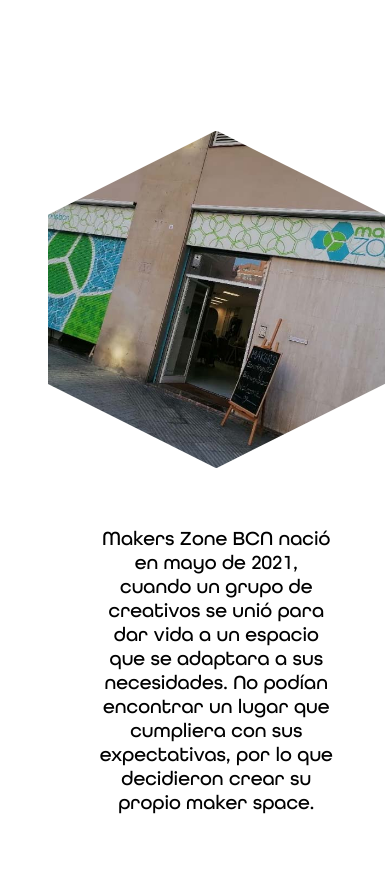
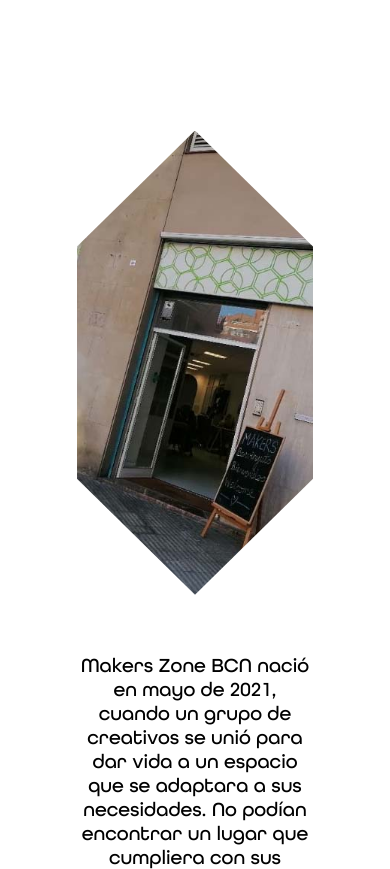
Before and after one commit to CrisPedragosa/MakersZoneBCN, a plain HTML site: page index.html in a window 390 px wide. Shown: the part 3380-4249 px from the top of the page. Drawn offline with Linux system fonts and the light colour scheme; a web font is replaced by a local one.

Commit message:
Update styles.css

```diff
--- a/css/styles.css
+++ b/css/styles.css
@@ -881,7 +881,7 @@
         background-image: none;
     }
     .hexagon{
-        width: 40vh;
-        height: 40vh;
+        max-width: 80%;
+        max-height: 80%;
     }
 }
```
